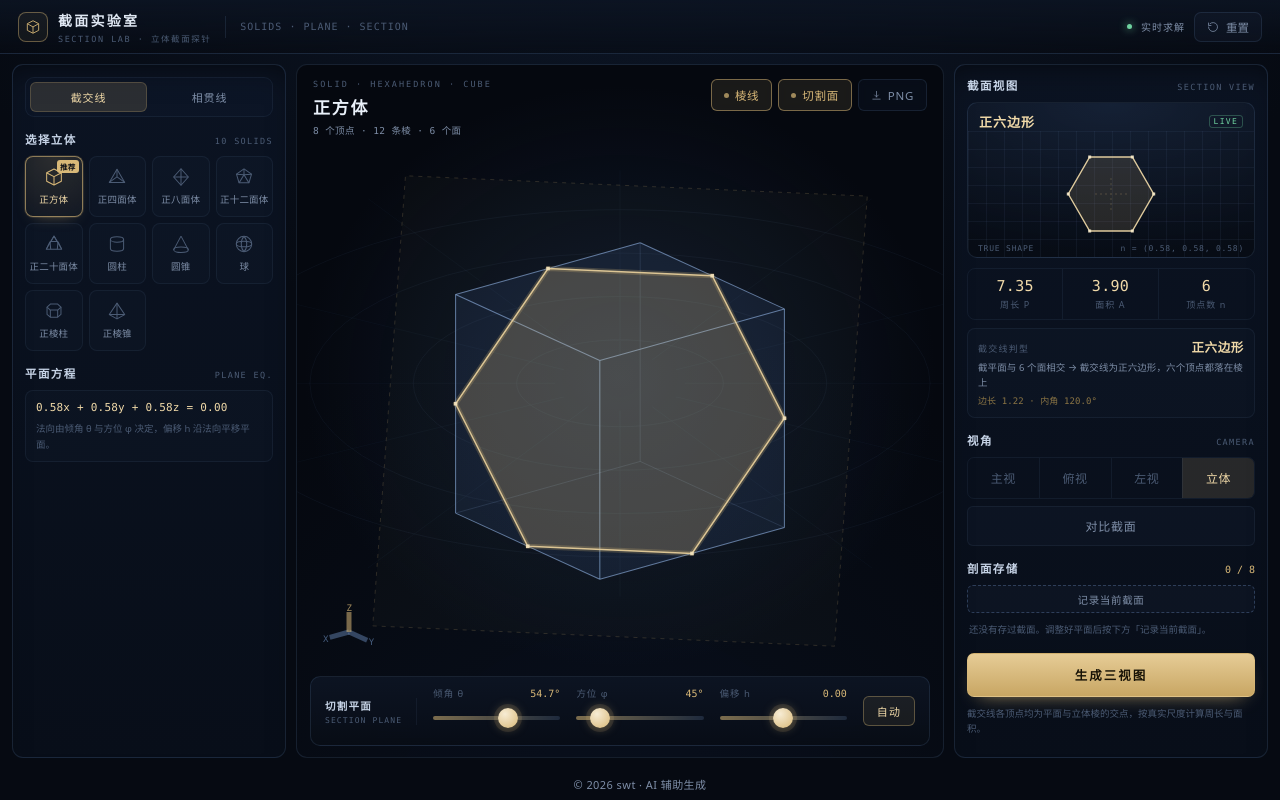
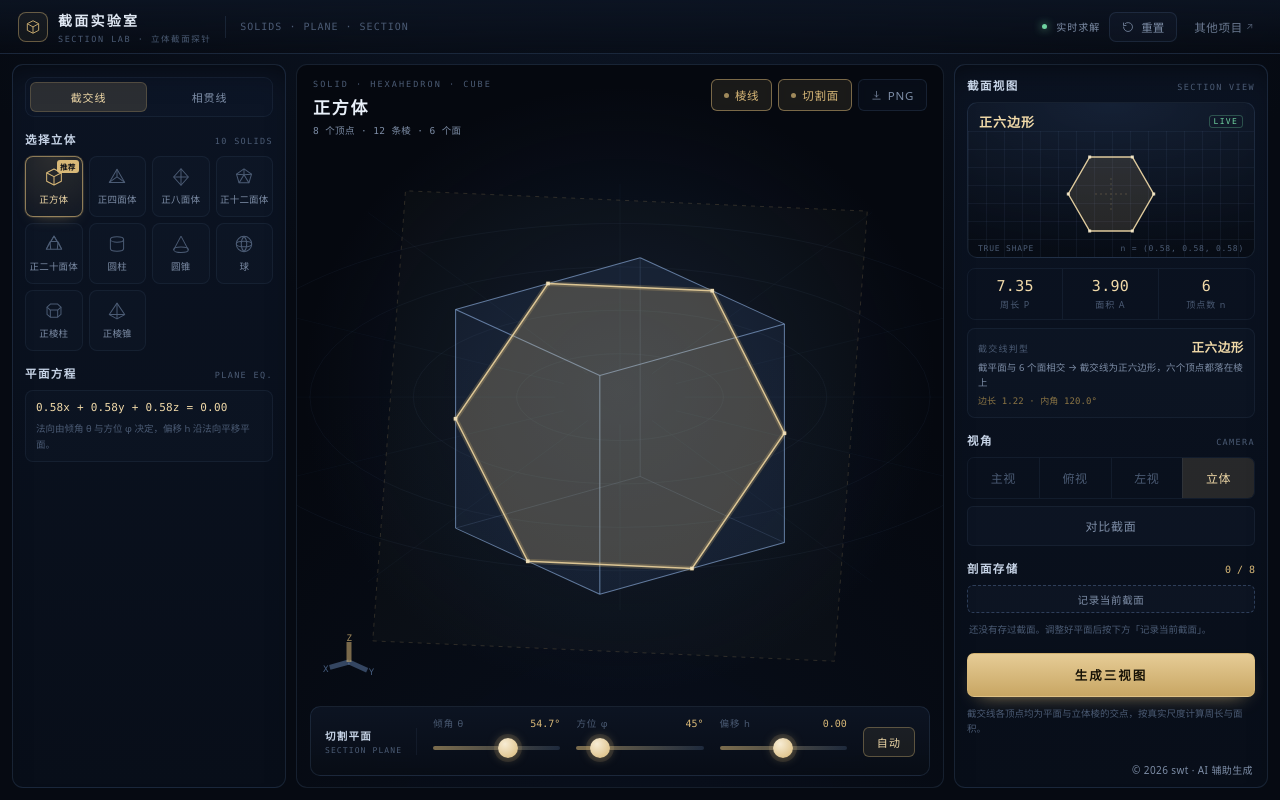
Before and after one commit to wtsswt/section-lab, a plain HTML site: page index.html in a window 1280 px wide. Drawn offline with Linux system fonts and the light colour scheme.

Commit message:
署名移入右侧面板右下角，顶栏加“其他项目”入口

```diff
--- a/index.html
+++ b/index.html
@@ -65,6 +65,15 @@
   }
   .ghost-btn:hover{color:var(--gold-hi);border-color:rgba(217,185,120,.45);background:rgba(217,185,120,.08);}
   .ghost-btn svg{width:12px;height:12px;}
+  .nav-link{
+    display:inline-flex;align-items:center;gap:3px;
+    height:30px;padding:0 4px;
+    color:var(--dim);text-decoration:none;opacity:.85;
+    font-size:10.5px;letter-spacing:.06em;border-radius:6px;
+    transition:color .18s,opacity .18s;
+  }
+  .nav-link:hover,.nav-link:focus-visible{color:var(--gold-hi);opacity:1;}
+  .nav-link .arw{font-size:9.5px;opacity:.7;}
 
   /* ---------- layout ---------- */
   .app{
@@ -73,14 +82,13 @@
     gap:10px; padding:10px 12px 12px;
   }
 
-  /* ---------- 署名 ---------- */
+  /* ---------- 署名（贴在右侧面板右下角） ---------- */
   .site-footer{
-    flex:none;
-    padding:7px 12px calc(7px + env(safe-area-inset-bottom, 0px));
-    text-align:center;
+    flex:none; align-self:flex-end;
+    padding:0 14px 9px;
     font-family:var(--sans);
-    font-size:11px; line-height:1.5; letter-spacing:.04em;
-    color:var(--dim);
+    font-size:10px; line-height:1.5; letter-spacing:.04em;
+    color:var(--dim); white-space:nowrap; user-select:none;
   }
   .panel{
     background:linear-gradient(180deg,var(--panel-a),var(--panel-b));
@@ -347,6 +355,7 @@
     .brand-txt span{font-size:7.5px;letter-spacing:.14em;margin-top:1px;}
     .top-right{gap:6px;}
     .ghost-btn{height:34px;padding:0 11px;font-size:12px;}
+    .nav-link{height:34px;padding:0 6px;font-size:11px;}
 
     .app{
       grid-template-columns:minmax(0,1fr);
@@ -416,7 +425,8 @@
   /* ================= 触摸设备：放大可点区域 ================= */
   @media (hover:none),(pointer:coarse){
     .chip,.seg button,.row2 button,.gold-btn,.auto-btn,
-    .saved-item,.solid-btn,.ghost-btn{touch-action:manipulation;}
+    .saved-item,.solid-btn,.ghost-btn,.nav-link{touch-action:manipulation;}
+    .nav-link{height:40px;padding:0 8px;font-size:11.5px;}
     .chip{height:34px;padding:0 12px;font-size:11.5px;}
     .seg button{height:40px;font-size:12px;}
     .row2 button{height:40px;font-size:12px;}
@@ -516,6 +526,7 @@
       <svg viewBox="0 0 24 24" fill="none" stroke="currentColor" stroke-width="1.6" stroke-linecap="round"><path d="M3 12a9 9 0 1 0 3-6.7M3 4v5h5"/></svg>
       重置
     </button>
+    <a class="nav-link" href="https://wtsswt.github.io/projects/" title="其他项目 · 个人项目导航页">其他项目<span class="arw" aria-hidden="true">↗</span></a>
   </div>
 </div>
 
@@ -687,6 +698,7 @@
       <p class="foot-note" id="footNote">按第一角投影绘制主视 / 侧视 / 俯视图，比例 1:1。</p>
       </div>
     </div>
+    <footer class="site-footer">© 2026 swt · AI 辅助生成</footer>
   </aside>
 </div>
 
@@ -709,8 +721,6 @@
     <span><i></i> 45° 投影辅助线</span>
   </div>
 </div>
-
-<footer class="site-footer">© 2026 swt · AI 辅助生成</footer>
 
 <script>
 /* =========================================================
```
